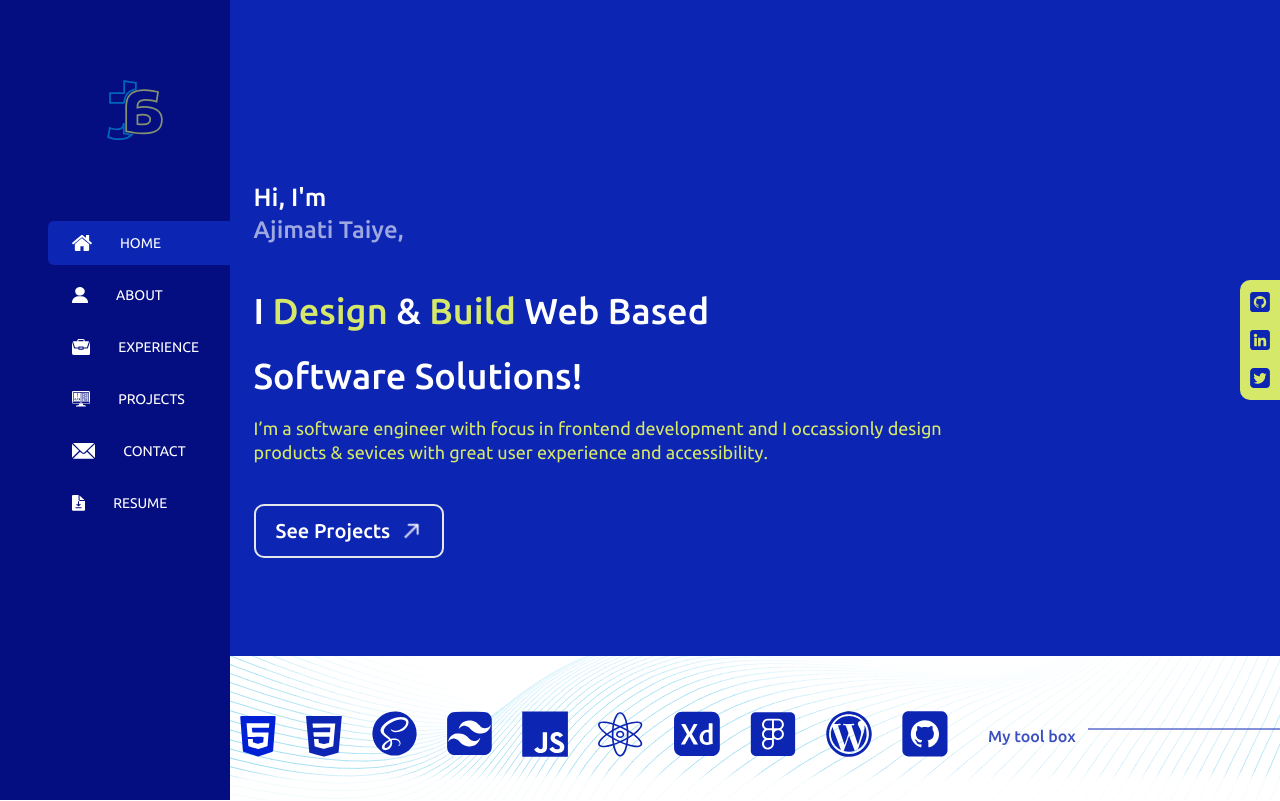
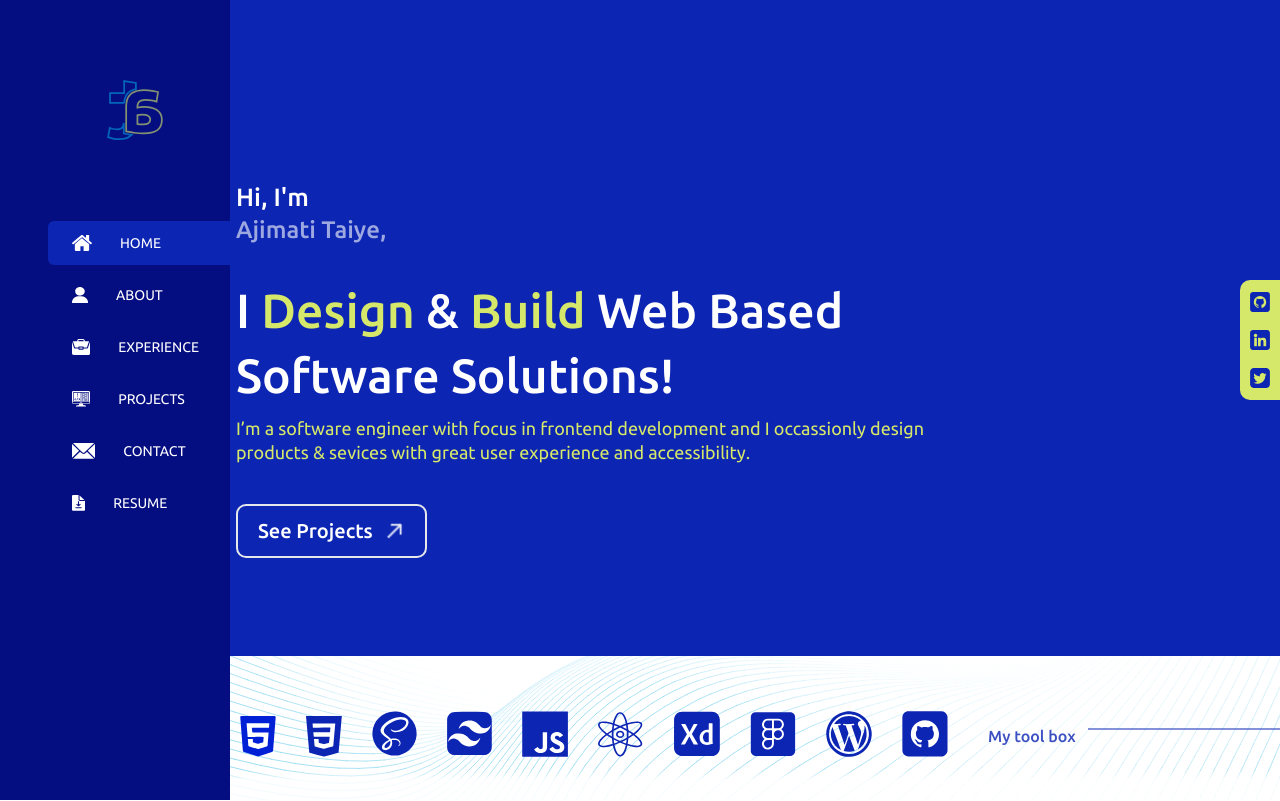
Before and after one commit to Teewaii/portfolioV3, a React (Create React App) app: page / in a window 1280 px wide. Shown: the top 801 px of the page. Built offline with nearby package versions, Linux system fonts and the light colour scheme; the HTML template or start-up script is replaced by a standard one; a web font is replaced by a local one.

Commit message:
Hero height adjustment final

```diff
--- a/src/components/hero/Hero.jsx
+++ b/src/components/hero/Hero.jsx
@@ -32,7 +32,7 @@ export default function Hello() {
             initial={{ x: 10, opacity: 0.3 }}
             whileInView={{ x: 0, opacity: 1 }}
             transition={{ duration: 1 }}
-            className="header font-700 text-[white] text-left mb-2 leading-10 tracking-normal sm:text-5xl sm:leading-[60px] lg:text-3xl w-[100%] lg:leading-[60px] xl:text-4xl xl:leading-[65px] xl:max-w-[75%] 2xl:max-w-[70%] 2xl:text-7xl 2xl:leading-[90px]"
+            className="header font-700 text-[white] text-left mb-2 leading-10 tracking-normal sm:text-5xl sm:leading-[60px] lg:text-3xl w-[100%] lg:leading-[60px] xl:text-5xl xl:leading-[65px] xl:max-w-[75%] 2xl:max-w-[70%] 2xl:text-7xl 2xl:leading-[90px]"
           >
             I <span className="text-green">Design</span> &{" "}
             <span className="text-green">Build</span>
```
